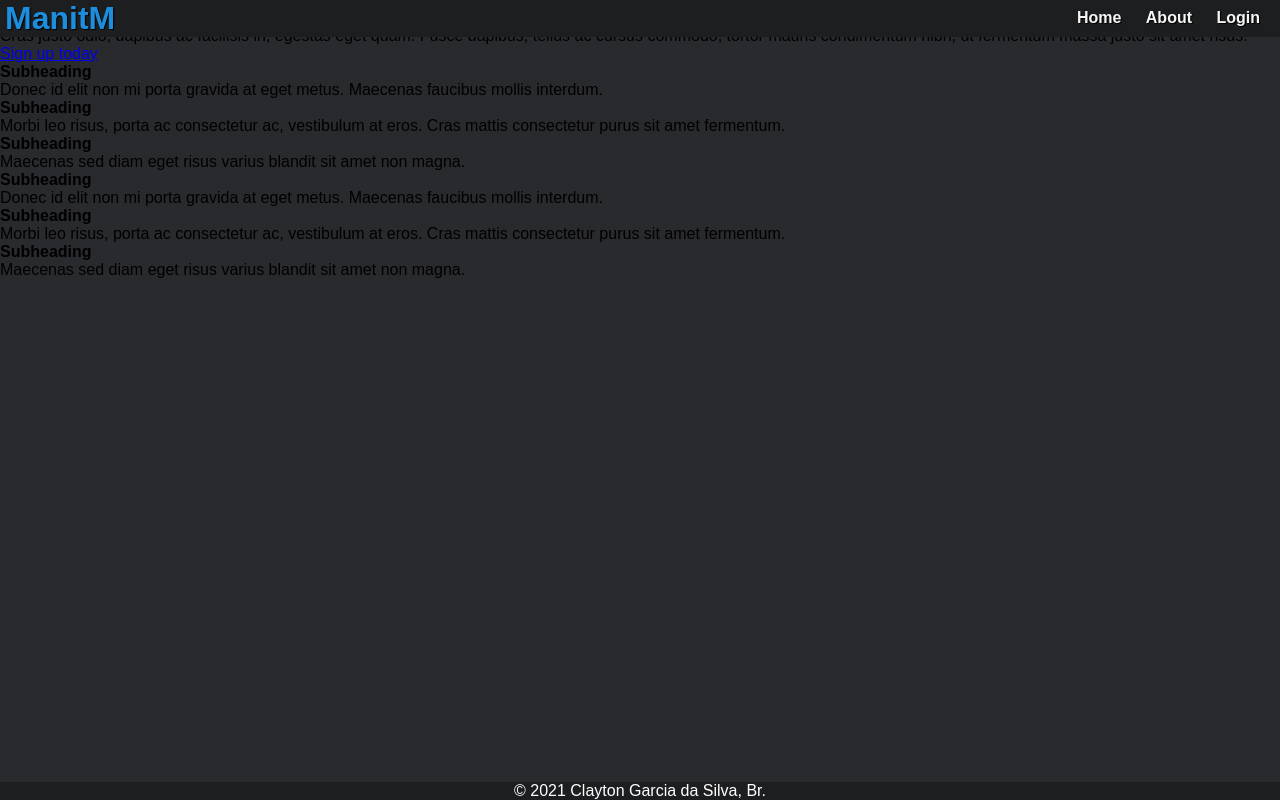
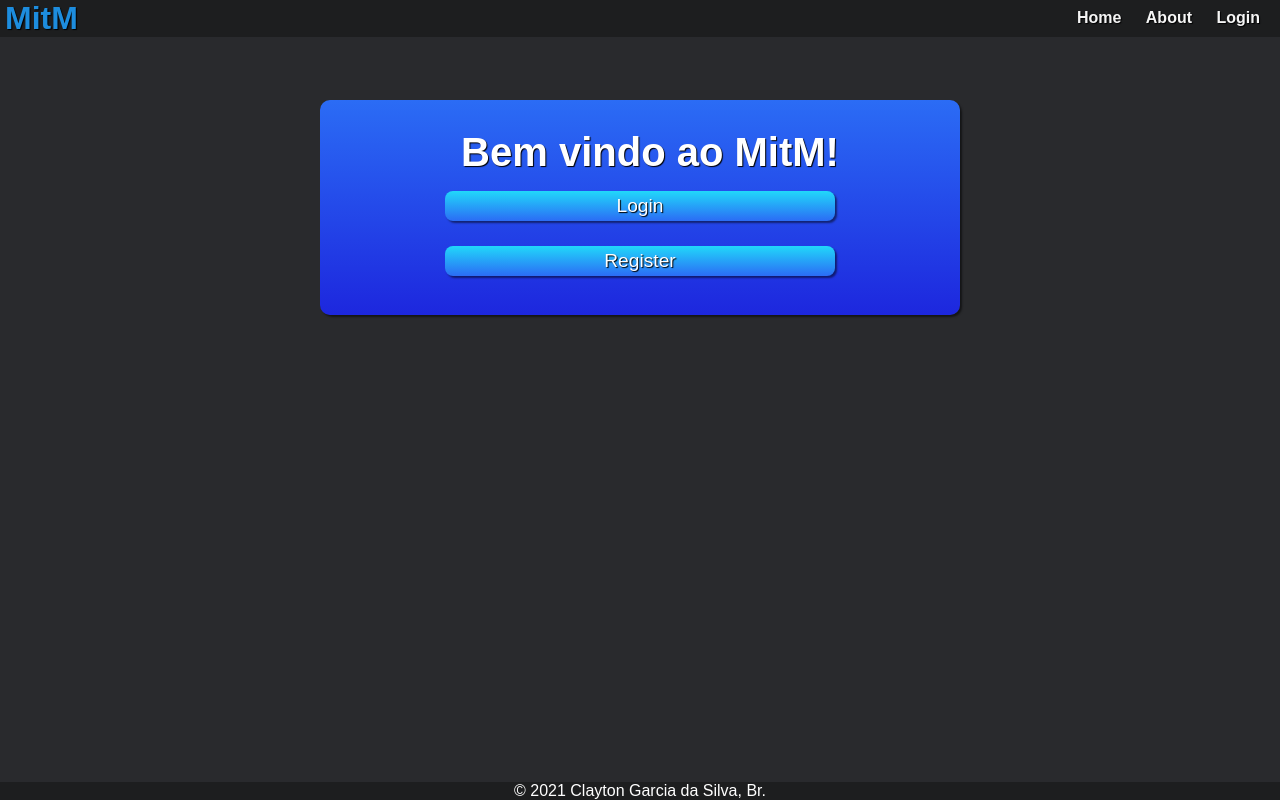
Before and after one commit to Claayton/Flask-app, a Flask app: page / in a window 1280 px wide. Run offline with Flask 2, Linux system fonts and the light colour scheme; parts of the project's set-up code (start-up, migrations or seed data) failed here and were passed over; some libraries are stand-ins or nearby versions.

Commit message:
Atualizado o layout da pagina login, novas paginas (register, about, home)

```diff
--- a/app/controllers/default.py
+++ b/app/controllers/default.py
@@ -1,31 +1,29 @@
 from flask.templating import render_template
+from flask import redirect, url_for
 from app import app, db
 
 from app.models.tables import User
 from app.models.forms import LoginForm
 
 
-@app.route('/index')
+@app.route('/home')
 @app.route('/')
 def index():
-    return render_template('index.html')
+    return render_template('home.html')
+
+@app.route('/about')
+def about():
+    return render_template('about.html')
 
 @app.route('/login', methods=['GET', 'POST'])
 def login():
-    form = LoginForm()
-    if form.validate_on_submit():
-        print(form.username.data)
-        print(form.password.data)
-    else:
-        print(form.errors)
-    return render_template('login.html',
-                            form=form)
-
+    return render_template('login.html')
 
 @app.route('/teste/<info>')
 @app.route('/teste', defaults={'info': None})
 def teste(info):
-    i = User('juliarizza', '1234', 'Julia Rizza', 'julia.rizza@gmail.com')
-    db.session.add(i)
-    db.session.commit()
     return 'ok'
+
+@app.route('/register')
+def register():
+    return render_template('register.html')
--- a/app/static/css/style_base.css
+++ b/app/static/css/style-base.css
@@ -31,7 +31,7 @@ header {
     width: 100%;
 }
 
-h1 {
+#h1base{
     color: var(--color4);
     text-align: left;
     width: 99%;
@@ -39,6 +39,10 @@ h1 {
     padding-left: 5px;
     margin-bottom: -10px;
     text-shadow: 1px 1px 1px rgba(0, 0, 0, 2);
+}
+
+#home {
+    text-decoration: none;
 }
 
 nav {
--- /dev/null
+++ b/app/static/css/style-form.css
@@ -0,0 +1,76 @@
+@charset 'UTF8';
+
+:root {
+    --color1: #5021FA;
+    --color2: #1D27DE;
+    --color3: #2B6CF5;
+    --color4: #1D8DDE;
+    --color5: #21D8FA;
+}
+
+* {
+    margin: 0px;
+    padding: 0px;
+}
+
+main {
+    padding: 20px;
+    margin:auto;
+    margin-top: 100px;
+    text-align: center;
+    max-width: 600px;
+    height: auto;
+    height: auto;
+    background-image: linear-gradient(to bottom, var(--color3), var(--color2));
+    box-shadow: 2px 2px 2px rgba(0, 0, 0, 0.5);
+    text-shadow: 1px 1px 1px rgba(0, 0, 0, 2);
+    border-radius: 10px;
+}
+
+#titulo {
+    color: white;
+    width: 100%;
+    font-size: 2.5em;
+    padding: 10px;
+}
+
+#username, #password{
+    height: 30px;
+    width: 65%;
+    box-shadow: inset 2px 2px 5px rgba(0, 0, 0, 0.493);
+}
+
+.campo input, button {
+    padding: 0.2em;
+    margin: 0.3em;
+    text-align: center;
+    font-size: 1.2em;
+    border-radius: 8px;
+}
+
+.remember {
+    color: white;
+}
+
+button {
+    background-image: linear-gradient(to bottom, var(--color5), var(--color3));
+    color: white;
+    height: 30px;
+    width: 65%;
+    font-size: 1.2em;
+    border: 0;
+    margin-bottom: 1em;
+    border: white;
+    padding: 0.2em 0.6em;
+    text-shadow: 1px 1px 1px rgba(0, 0, 0, 2);
+    box-shadow: 2px 2px 2px rgba(0, 0, 0, 0.507);
+    transition-duration: 0.5s;
+}
+
+button:hover {
+    width: 70%;
+}
+
+button:focus {
+    box-shadow: inset 2px 2px 2px rgb(0, 0, 0);
+}
--- a/app/templates/base.html
+++ b/app/templates/base.html
@@ -4,16 +4,16 @@
     <meta charset="utf-8">
     <meta http-equiv="X-UA-Compatible" content="IE=edge">
     <meta name="viewport" content="width=device-width, initial-scale=1">
-    <title>{% block title %}Toilter{% endblock %}</title>
-    <link rel="stylesheet" href="{{ url_for('static', filename='css/style_base.css') }}" rel="stylesheet">
+    <title>{% block title %}MitM{% endblock %}</title>
+    <link rel="stylesheet" href="{{ url_for('static', filename='css/style-base.css') }}" rel="stylesheet">
   </head>
   <body>
     <header>
-      <h1>ManitM</h1>
+      <a href="/home" id="home"><h1 id="h1base">MitM</h1></a>
       <nav>
-        <a href="#">Home</a>
-        <a href="#">About</a>
-        <a href="#">Login</a>
+        <a href="/home">Home</a>
+        <a href="/about">About</a>
+        <a href="/login">Login</a>
       </nav>
     </header>
 
--- /dev/null
+++ b/app/templates/home.html
@@ -0,0 +1,25 @@
+<link rel="stylesheet" href="{{ url_for('static', filename='css/style-form.css') }}" rel="stylesheet">
+
+{% extends 'base.html' %}
+
+{% block title %}{{ super() }} - Login{% endblock %}
+
+{% block content %}
+
+<main>
+    <div>
+        <h2 id="titulo">Bem vindo ao MitM!</h2>
+    </div>
+        <div class="campohome">
+            <form action="/login">
+                    <button class="button" type="submit" >Login</button>
+            </form>
+            <form action="/register">
+                    <button class="button" type="submit">Register</button>
+            </form>
+        </div>
+
+    </form>
+</main>
+
+{% endblock %}
--- a/app/templates/index.html
+++ /dev/null
@@ -1,35 +0,0 @@
-{% extends 'base.html' %}
-
-{% block title %}{{ super() }} - Index{% endblock %}
-
-{% block content %}
-<div class="jumbotron">
-        <h1>Bem Vindo ao Toilter!</h1>
-        <p class="lead">Cras justo odio, dapibus ac facilisis in, egestas eget quam. Fusce dapibus, tellus ac cursus commodo, tortor mauris condimentum nibh, ut fermentum massa justo sit amet risus.</p>
-        <p><a class="btn btn-lg btn-success" href="#" role="button">Sign up today</a></p>
-      </div>
-
-      <div class="row marketing">
-        <div class="col-lg-6">
-          <h4>Subheading</h4>
-          <p>Donec id elit non mi porta gravida at eget metus. Maecenas faucibus mollis interdum.</p>
-
-          <h4>Subheading</h4>
-          <p>Morbi leo risus, porta ac consectetur ac, vestibulum at eros. Cras mattis consectetur purus sit amet fermentum.</p>
-
-          <h4>Subheading</h4>
-          <p>Maecenas sed diam eget risus varius blandit sit amet non magna.</p>
-        </div>
-
-        <div class="col-lg-6">
-          <h4>Subheading</h4>
-          <p>Donec id elit non mi porta gravida at eget metus. Maecenas faucibus mollis interdum.</p>
-
-          <h4>Subheading</h4>
-          <p>Morbi leo risus, porta ac consectetur ac, vestibulum at eros. Cras mattis consectetur purus sit amet fermentum.</p>
-
-          <h4>Subheading</h4>
-          <p>Maecenas sed diam eget risus varius blandit sit amet non magna.</p>
-        </div>
-      </div>
-      {% endblock %}
--- a/app/templates/login.html
+++ b/app/templates/login.html
@@ -1,6 +1,8 @@
-<link rel="stylesheet" href="{{ url_for('static', filename='css/style.css') }}" rel="stylesheet">
+<link rel="stylesheet" href="{{ url_for('static', filename='css/style-form.css') }}" rel="stylesheet">
 
 {% extends 'base.html' %}
+
+{% block title %}{{ super() }} - Login{% endblock %}
 
 {% block content %}
 
@@ -26,7 +28,7 @@
             <label class="remember"><strong>Remember me</strong></label>
         </div>
         <div class="campo">
-            <button class="button" type="submit">Enter</button>
+            <button class="button" type="submit" >Enter</button>
         </div>
 
     </form>
```
Also changed, not shown: app/static/css/style-register.css (renamed from app/static/css/style.css, +20 -12 lines), app/templates/about.html (added, +9 -0 lines), app/templates/register.html (added, +57 -0 lines).
